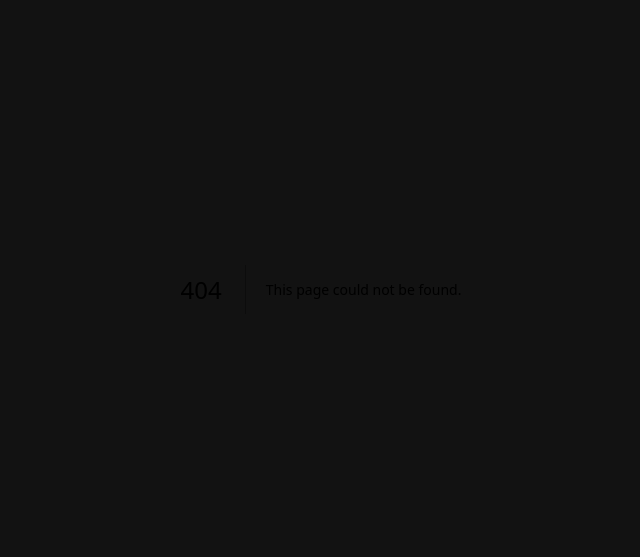
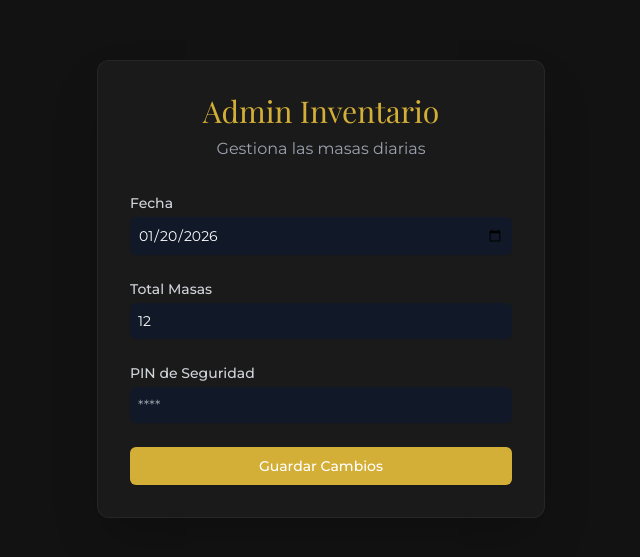
Before and after one commit to btobar11/La-Biga-Pizzer-a, a Next.js app: page /admin in a window 1280 px wide. Before the commit this address had no page. Shown: the part 111-668 px from the top of the page, without its empty margins (319-959 px from the left). Built offline with nearby package versions, Linux system fonts and the light colour scheme; a web font is replaced by a local one.

Commit message:
Add admin inventory page

```diff
--- /dev/null
+++ b/app/admin/page.tsx
@@ -0,0 +1,107 @@
+"use client";
+
+import { useState } from "react";
+import { supabase } from "../../lib/supabase";
+import { motion } from "framer-motion";
+
+export default function AdminPage() {
+    const [date, setDate] = useState(new Date().toISOString().split("T")[0]);
+    const [limit, setLimit] = useState(12);
+    const [pin, setPin] = useState("");
+    const [loading, setLoading] = useState(false);
+    const [message, setMessage] = useState("");
+
+    const handleSubmit = async (e: React.FormEvent) => {
+        e.preventDefault();
+        setLoading(true);
+        setMessage("");
+
+        if (pin !== "1234") {
+            setMessage(" PIN incorrecto ❌");
+            setLoading(false);
+            return;
+        }
+
+        try {
+            const { error } = await supabase
+                .from("daily_inventory")
+                .upsert({ date, total_doughs: limit }, { onConflict: "date" });
+
+            if (error) throw error;
+
+            setMessage("¡Inventario actualizado! ✅");
+        } catch (error) {
+            console.error(error);
+            setMessage("Error al actualizar ❌");
+        } finally {
+            setLoading(false);
+        }
+    };
+
+    return (
+        <main className="min-h-screen bg-coal py-20 px-4 flex items-center justify-center">
+            <div className="w-full max-w-md space-y-8 bg-[#1A1A1A] p-8 rounded-xl border border-white/5 shadow-2xl">
+                <div>
+                    <h1 className="text-3xl font-serif text-gold text-center">Admin Inventario</h1>
+                    <p className="mt-2 text-center text-gray-400">Gestiona las masas diarias</p>
+                </div>
+
+                <form onSubmit={handleSubmit} className="space-y-6">
+                    <div>
+                        <label className="block text-sm font-medium text-gray-300">Fecha</label>
+                        <input
+                            type="date"
+                            required
+                            value={date}
+                            onChange={(e) => setDate(e.target.value)}
+                            className="mt-1 block w-full rounded-md border-gray-700 bg-gray-900 text-white shadow-sm focus:border-gold focus:ring-gold sm:text-sm p-2"
+                        />
+                    </div>
+
+                    <div>
+                        <label className="block text-sm font-medium text-gray-300">Total Masas</label>
+                        <input
+                            type="number"
+                            required
+                            min="0"
+                            value={limit}
+                            onChange={(e) => setLimit(parseInt(e.target.value))}
+                            className="mt-1 block w-full rounded-md border-gray-700 bg-gray-900 text-white shadow-sm focus:border-gold focus:ring-gold sm:text-sm p-2"
+                        />
+                    </div>
+
+                    <div>
+                        <label className="block text-sm font-medium text-gray-300">PIN de Seguridad</label>
+                        <input
+                            type="password"
+                            required
+                            value={pin}
+                            onChange={(e) => setPin(e.target.value)}
+                            placeholder="****"
+                            className="mt-1 block w-full rounded-md border-gray-700 bg-gray-900 text-white shadow-sm focus:border-gold focus:ring-gold sm:text-sm p-2"
+                        />
+                    </div>
+
+                    {message && (
+                        <motion.div
+                            initial={{ opacity: 0, y: -10 }}
+                            animate={{ opacity: 1, y: 0 }}
+                            className={`p-3 rounded-md text-center text-sm font-bold ${message.includes("❌") ? "bg-red-900/50 text-red-200" : "bg-green-900/50 text-green-200"
+                                }`}
+                        >
+                            {message}
+                        </motion.div>
+                    )}
+
+                    <button
+                        type="submit"
+                        disabled={loading}
+                        className="w-full flex justify-center py-2 px-4 border border-transparent rounded-md shadow-sm text-sm font-medium text-white bg-gold hover:bg-yellow-600 focus:outline-none focus:ring-2 focus:ring-offset-2 focus:ring-gold disabled:opacity-50 disabled:cursor-not-allowed transition-colors"
+                    >
+                        {loading ? "Guardando..." : "Guardar Cambios"}
+                    </button>
+                </form>
+            </div>
+        </main>
+    );
+}
```
